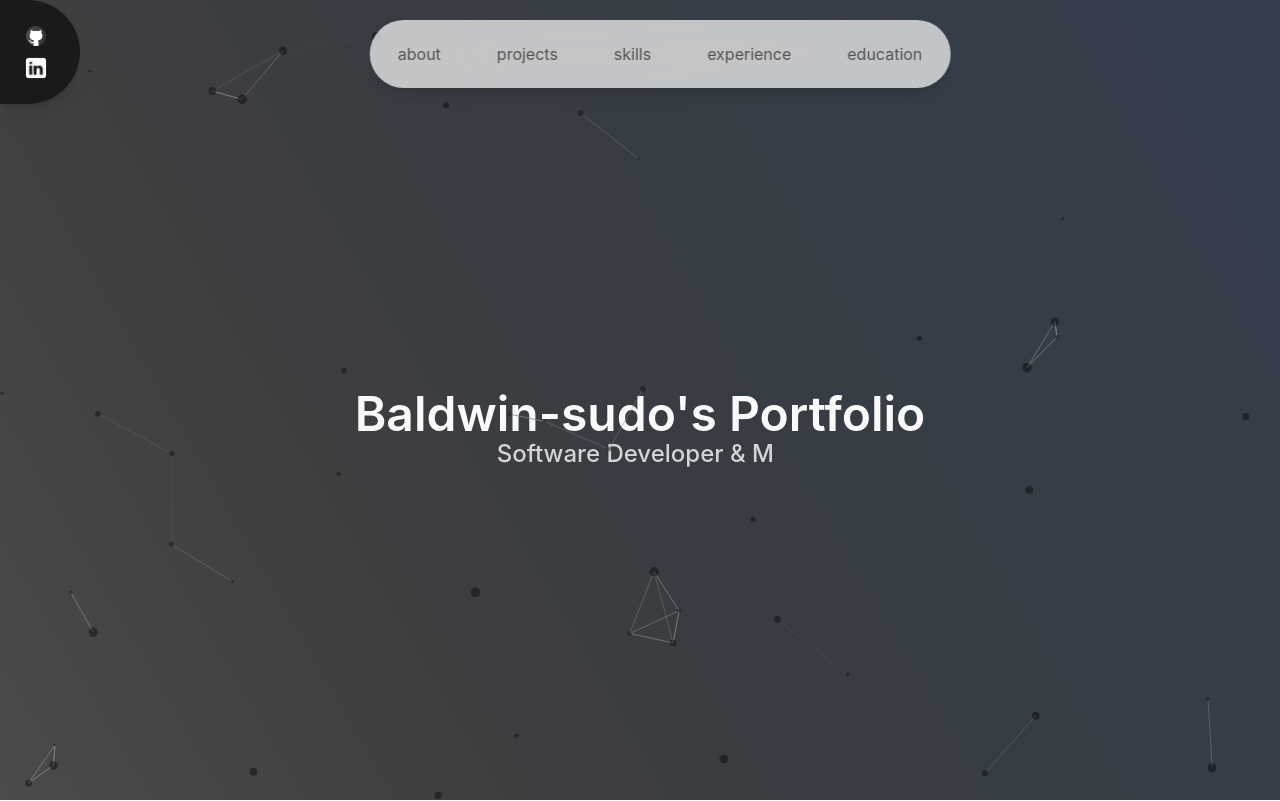
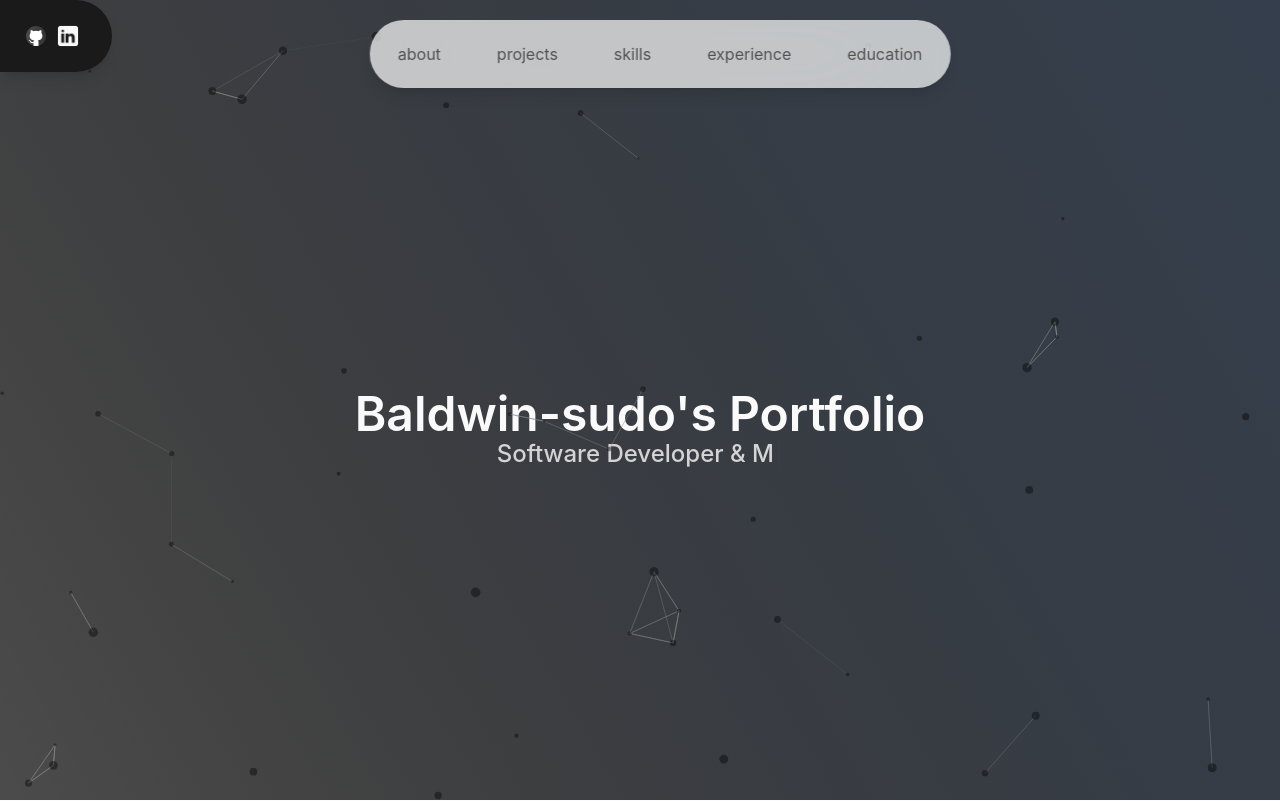
Before and after one commit to baldwin-sudo/portfolio_v3, a React (Vite) app: page / in a window 1280 px wide. Shown: the top 801 px of the page. Built offline with nearby package versions, Linux system fonts and the light colour scheme.

Commit message:
quickfix of the links

```diff
--- a/src/components/About.jsx
+++ b/src/components/About.jsx
@@ -41,7 +41,7 @@ const About = forwardRef((props, ref) => {
       </div>
       {/* contact buttons */}
       <div
-        className="fixed top-100 left-0 translate-y-50 lg:translate-y-0 lg:top-0 z-50 flex sm:flex-col gap-2
+        className="fixed top-100 left-0 translate-y-50 lg:translate-y-0 lg:top-0 z-50 flex  gap-2
                 bg-neutral-900/90 backdrop-blur-md   shadow-lg rounded-br-full rounded-tr-full p-2 pr-4 sm:p-6 sm:pr-8 hover:bg-green-400  "
       >
         <a
```
